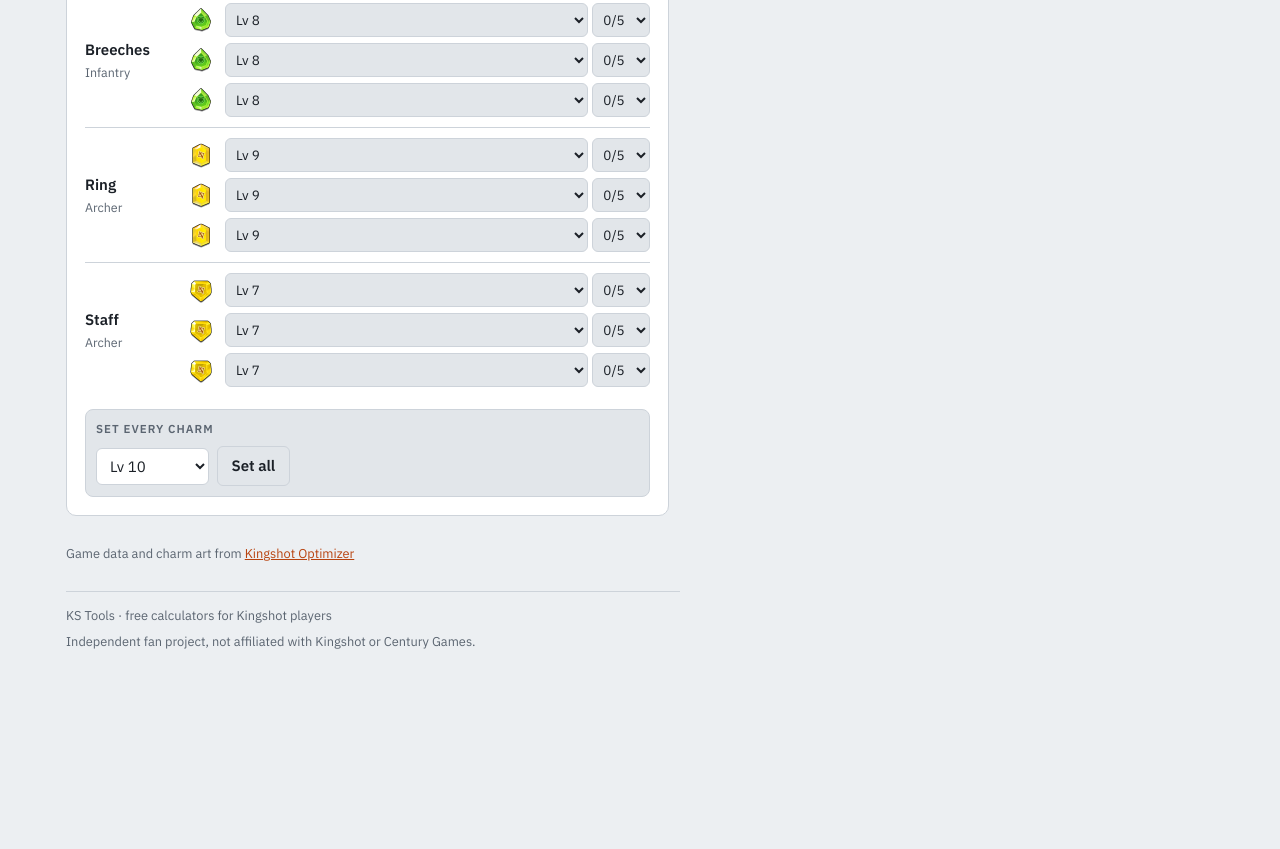
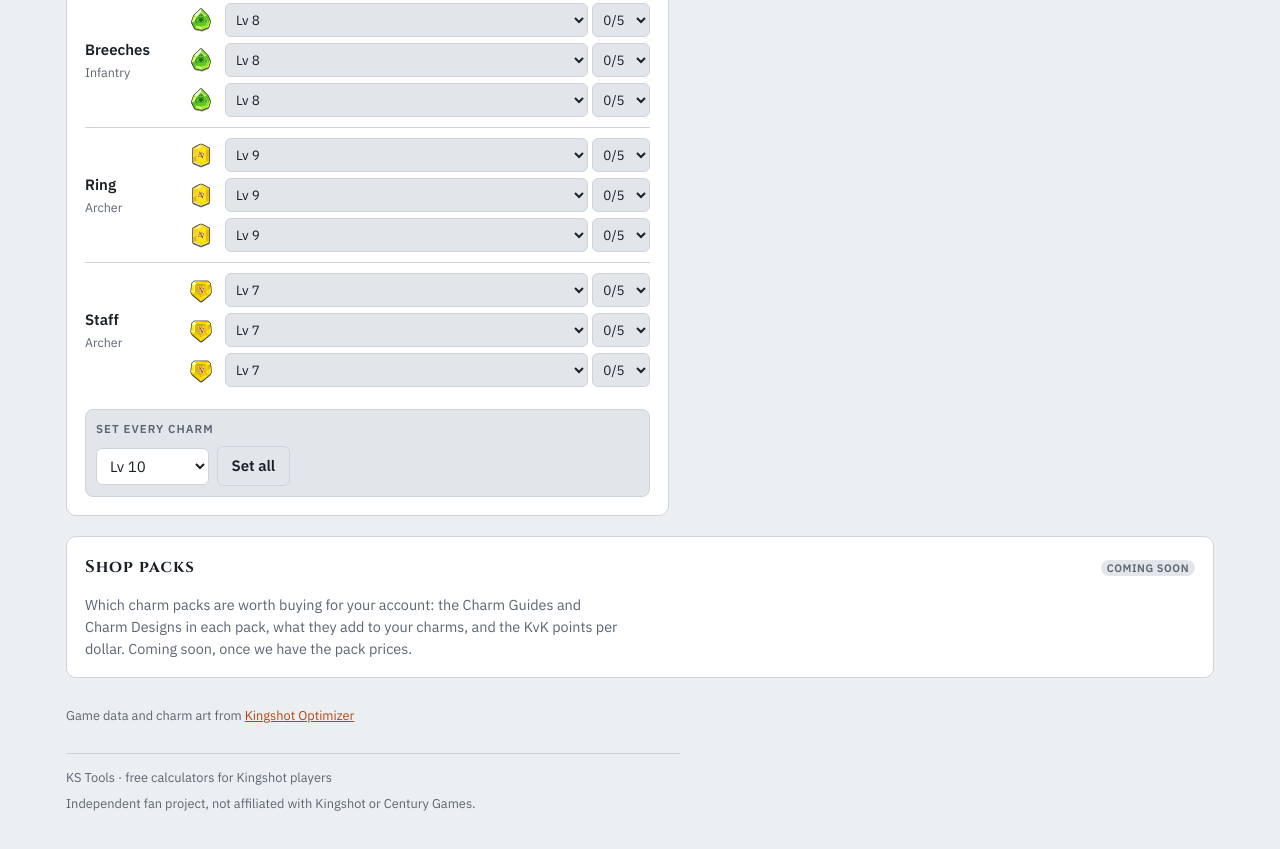
Before and after one commit to llomgui/ks-tools, a plain HTML site: page charms/index.html in a window 1280 px wide. Shown: the part 1867-2716 px from the top of the page. Before the commit the page ends 2566 px from the top, so only its background shows below. Drawn offline with Linux system fonts and the light colour scheme.

Commit message:
Charms: Shop packs section, coming soon
Co-Authored-By: Claude Opus 5.5 <noreply@anthropic.com>

```diff
--- a/charms/index.html
+++ b/charms/index.html
@@ -140,6 +140,14 @@
     </div>
   </div>
 
+  <section class="panel shop" aria-labelledby="h-shop" style="margin-top:20px">
+    <div class="shop-head">
+      <h2 id="h-shop">Shop packs</h2>
+      <span class="chip">Coming soon</span>
+    </div>
+    <p class="lede" style="margin:0;font-size:.9rem">Which charm packs are worth buying for your account: the Charm Guides and Charm Designs in each pack, what they add to your charms, and the KvK points per dollar. Coming soon, once we have the pack prices.</p>
+  </section>
+
   <footer>Game data and charm art from <a href="https://kingshotoptimizer.com/charms/references/" target="_blank" rel="noopener">Kingshot Optimizer</a></footer>
   </div>
   <footer class="sitefoot"><span>KS Tools · free calculators for Kingshot players</span><span>Independent fan project, not affiliated with Kingshot or Century Games.</span></footer>
```
